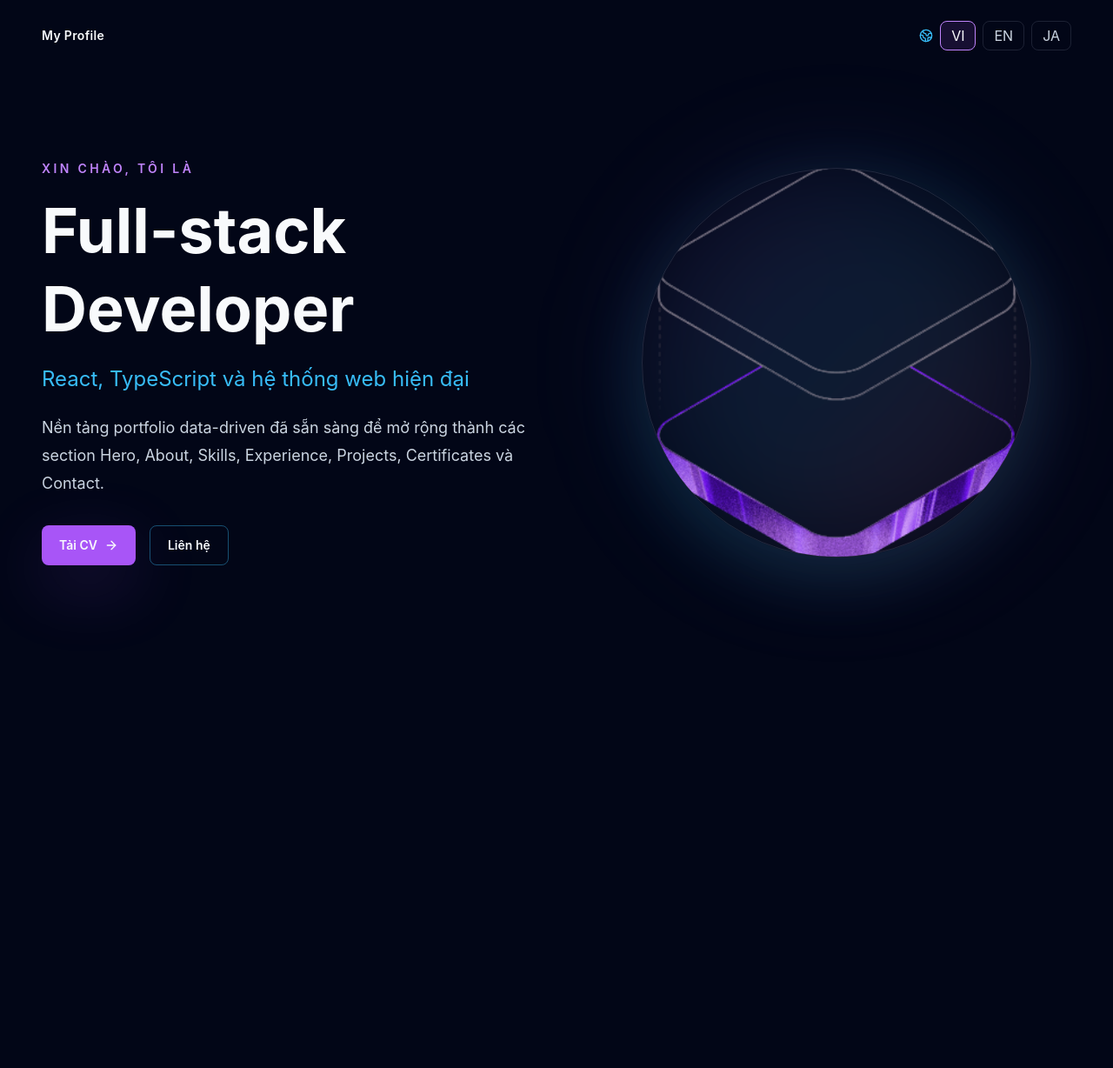
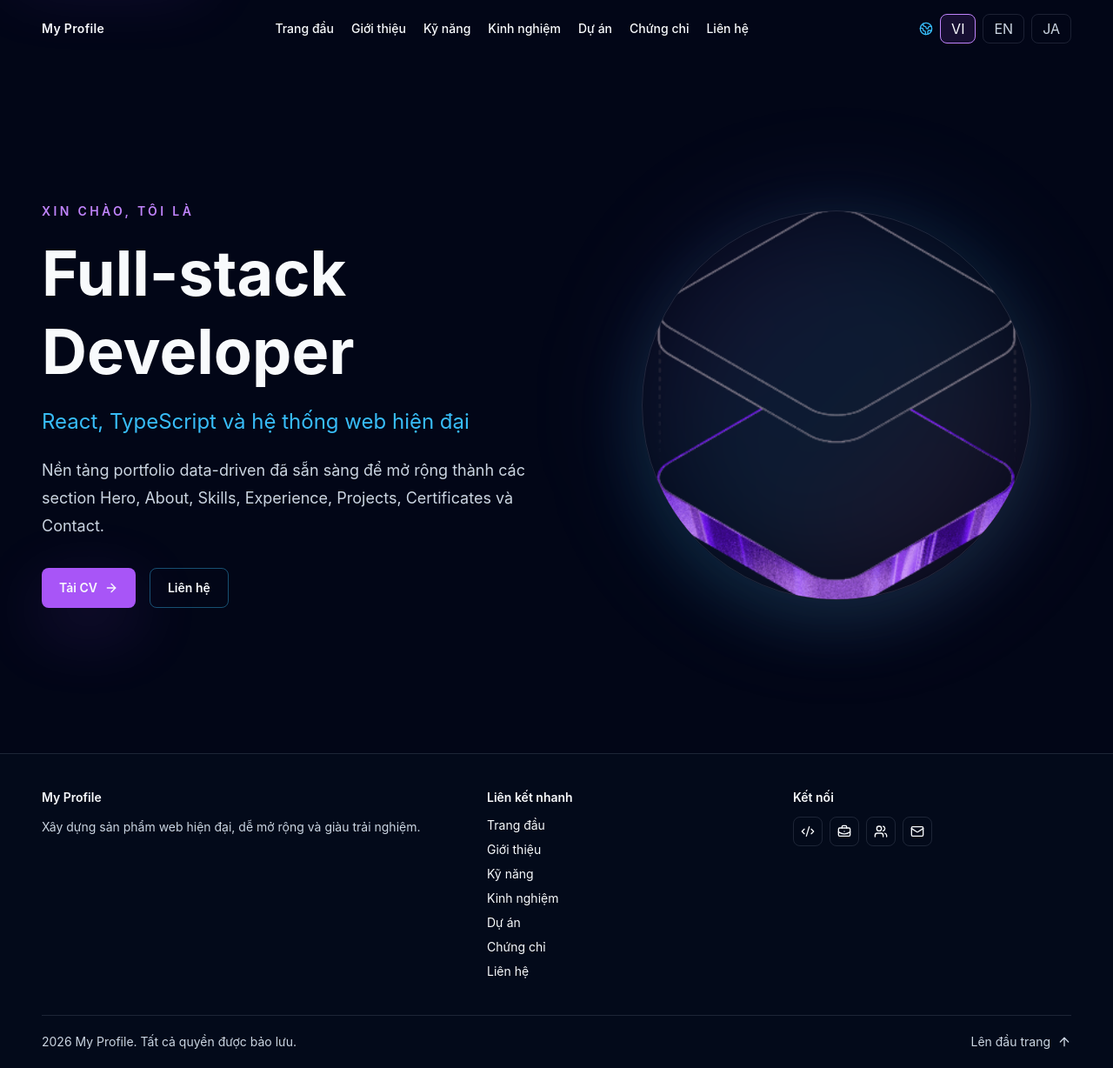
Before and after one commit to NhanPL/portfolio, a React (Vite) app: page / in a window 1280 px wide. Shown: the whole page at 87% size. Before the commit the page ends 800 px from the top, so only its background shows below. Built offline with nearby package versions, Linux system fonts and the light colour scheme.

Commit message:
Create main layout

```diff
--- a/src/components/layout/AppLayout.tsx
+++ b/src/components/layout/AppLayout.tsx
@@ -1,27 +1,23 @@
 import type { PropsWithChildren } from 'react'
-import { LanguageSwitcher } from '@/components/common'
-import { commonData } from '@/data/common'
+import { Footer } from '@/components/layout/Footer'
+import { Header } from '@/components/layout/Header'
+import { MainContainer } from '@/components/layout/MainContainer'
 import { useLanguage } from '@/hooks/useLanguage'
 
 export function AppLayout({ children }: PropsWithChildren) {
   const { t } = useLanguage()
 
   return (
-    <main className="min-h-screen overflow-hidden bg-background text-foreground">
-      <section className="app-container flex min-h-section flex-col py-6">
-        <header className="flex items-center justify-between">
-          <a
-            className="transition-theme-fast rounded-control text-sm font-semibold tracking-wide text-foreground hover:text-primary-hover focus-visible:outline-none"
-            href={commonData.social.github}
-            aria-label={t.common.openProfile}
-          >
-            {commonData.brand}
-          </a>
-          <LanguageSwitcher />
-        </header>
-
-        {children}
-      </section>
-    </main>
+    <div className="min-h-screen overflow-hidden bg-background text-foreground">
+      <a
+        className="transition-theme-fast fixed left-4 top-4 z-50 -translate-y-24 rounded-control bg-primary px-4 py-2 text-sm font-semibold text-foreground shadow-glow-primary focus:translate-y-0"
+        href="#main-content"
+      >
+        {t.common.skipToContent}
+      </a>
+      <Header />
+      <MainContainer>{children}</MainContainer>
+      <Footer />
+    </div>
   )
 }
--- /dev/null
+++ b/src/components/layout/Footer.tsx
@@ -0,0 +1,80 @@
+import { ArrowUp, BriefcaseBusiness, Code2, Mail, Users } from 'lucide-react'
+import { commonData } from '@/data/common'
+import type { SocialLink } from '@/data/types'
+import { useLanguage } from '@/hooks/useLanguage'
+
+const socialIconMap = {
+  github: Code2,
+  linkedin: BriefcaseBusiness,
+  facebook: Users,
+  email: Mail,
+} satisfies Record<SocialLink['platform'], typeof Mail>
+
+export function Footer() {
+  const { t } = useLanguage()
+  const currentYear = new Date().getFullYear()
+
+  return (
+    <footer className="border-t border-border bg-background-soft/40">
+      <div className="app-container grid gap-8 py-10 md:grid-cols-[1.2fr_0.8fr_0.8fr]">
+        <div>
+          <p className="text-sm font-semibold text-foreground">{commonData.brand}</p>
+          <p className="mt-3 max-w-md text-sm leading-6 text-foreground-muted">
+            {t.layout.footerTagline}
+          </p>
+        </div>
+
+        <nav aria-label={t.layout.quickLinksTitle}>
+          <p className="text-sm font-semibold text-foreground">{t.layout.quickLinksTitle}</p>
+          <div className="mt-3 grid gap-2">
+            {commonData.sections.map((section) => (
+              <a
+                className="transition-theme-fast rounded-control text-sm text-foreground-muted hover:text-foreground focus-visible:outline-none"
+                href={section.href}
+                key={section.id}
+              >
+                {t.navigation.items[section.id]}
+              </a>
+            ))}
+          </div>
+        </nav>
+
+        <div>
+          <p className="text-sm font-semibold text-foreground">{t.layout.socialTitle}</p>
+          <div className="mt-3 flex flex-wrap gap-2">
+            {commonData.socialLinks.map((item) => {
+              const Icon = socialIconMap[item.platform]
+              const isExternalLink = item.href.startsWith('http')
+
+              return (
+                <a
+                  aria-label={item.label}
+                  className="transition-theme-fast rounded-control border border-border p-2 text-foreground-muted hover:border-primary-hover hover:text-foreground focus-visible:outline-none"
+                  href={item.href}
+                  key={item.platform}
+                  rel={isExternalLink ? 'noreferrer' : undefined}
+                  target={isExternalLink ? '_blank' : undefined}
+                >
+                  <Icon className="size-4" aria-hidden="true" />
+                </a>
+              )
+            })}
+          </div>
+        </div>
+      </div>
+
+      <div className="app-container flex flex-col gap-4 border-t border-border py-5 text-sm text-foreground-muted sm:flex-row sm:items-center sm:justify-between">
+        <p>
+          {currentYear} {commonData.brand}. {t.layout.copyright}
+        </p>
+        <a
+          className="transition-theme-fast inline-flex items-center gap-2 rounded-control text-foreground-muted hover:text-foreground focus-visible:outline-none"
+          href="#hero"
+        >
+          {t.layout.backToTop}
+          <ArrowUp className="size-4" aria-hidden="true" />
+        </a>
+      </div>
+    </footer>
+  )
+}
--- /dev/null
+++ b/src/components/layout/Header.tsx
@@ -0,0 +1,33 @@
+import { LanguageSwitcher } from '@/components/common'
+import { commonData } from '@/data/common'
+import { useLanguage } from '@/hooks/useLanguage'
+
+export function Header() {
+  const { t } = useLanguage()
+
+  return (
+    <header className="app-container flex min-h-[var(--app-header-height)] items-center justify-between py-4">
+      <a
+        className="transition-theme-fast rounded-control text-sm font-semibold tracking-wide text-foreground hover:text-primary-hover focus-visible:outline-none"
+        href="#hero"
+        aria-label={t.common.openProfile}
+      >
+        {commonData.brand}
+      </a>
+
+      <nav className="hidden items-center gap-5 lg:flex" aria-label={t.navigation.ariaLabel}>
+        {commonData.sections.map((section) => (
+          <a
+            className="transition-theme-fast rounded-control text-sm font-medium text-foreground-muted hover:text-foreground focus-visible:outline-none"
+            href={section.href}
+            key={section.id}
+          >
+            {t.navigation.items[section.id]}
+          </a>
+        ))}
+      </nav>
+
+      <LanguageSwitcher />
+    </header>
+  )
+}
--- /dev/null
+++ b/src/components/layout/MainContainer.tsx
@@ -0,0 +1,9 @@
+import type { PropsWithChildren } from 'react'
+
+export function MainContainer({ children }: PropsWithChildren) {
+  return (
+    <main className="outline-none" id="main-content" tabIndex={-1}>
+      {children}
+    </main>
+  )
+}
--- a/src/components/layout/index.ts
+++ b/src/components/layout/index.ts
@@ -1 +1,4 @@
 export { AppLayout } from '@/components/layout/AppLayout'
+export { Footer } from '@/components/layout/Footer'
+export { Header } from '@/components/layout/Header'
+export { MainContainer } from '@/components/layout/MainContainer'
--- a/src/components/sections/HeroSection.tsx
+++ b/src/components/sections/HeroSection.tsx
@@ -7,7 +7,11 @@ export function HeroSection() {
   const { cvUrl, t } = useLanguage()
 
   return (
-    <div className="grid flex-1 items-center gap-12 py-16 lg:grid-cols-[1.05fr_0.95fr]">
+    <section
+      className="app-container grid min-h-section scroll-mt-24 items-center gap-12 py-16 lg:grid-cols-[1.05fr_0.95fr]"
+      id="hero"
+      aria-labelledby="hero-title"
+    >
       <motion.div
         animate={{ opacity: 1, y: 0 }}
         className="max-w-3xl"
@@ -17,7 +21,10 @@ export function HeroSection() {
         <p className="mb-4 text-sm font-semibold uppercase tracking-[0.24em] text-primary-hover">
           {t.hero.greeting}
         </p>
-        <h1 className="font-display text-4xl font-bold leading-tight text-foreground sm:text-6xl lg:text-7xl">
+        <h1
+          className="font-display text-4xl font-bold leading-tight text-foreground sm:text-6xl lg:text-7xl"
+          id="hero-title"
+        >
           {t.hero.name}
         </h1>
         <p className="mt-5 max-w-2xl text-xl text-secondary sm:text-2xl">{t.hero.role}</p>
@@ -56,6 +63,6 @@ export function HeroSection() {
           src={commonData.avatar}
         />
       </motion.div>
-    </div>
+    </section>
   )
 }
```
Also changed, not shown: 1 other file (tests, documents, lock files or other folders).
